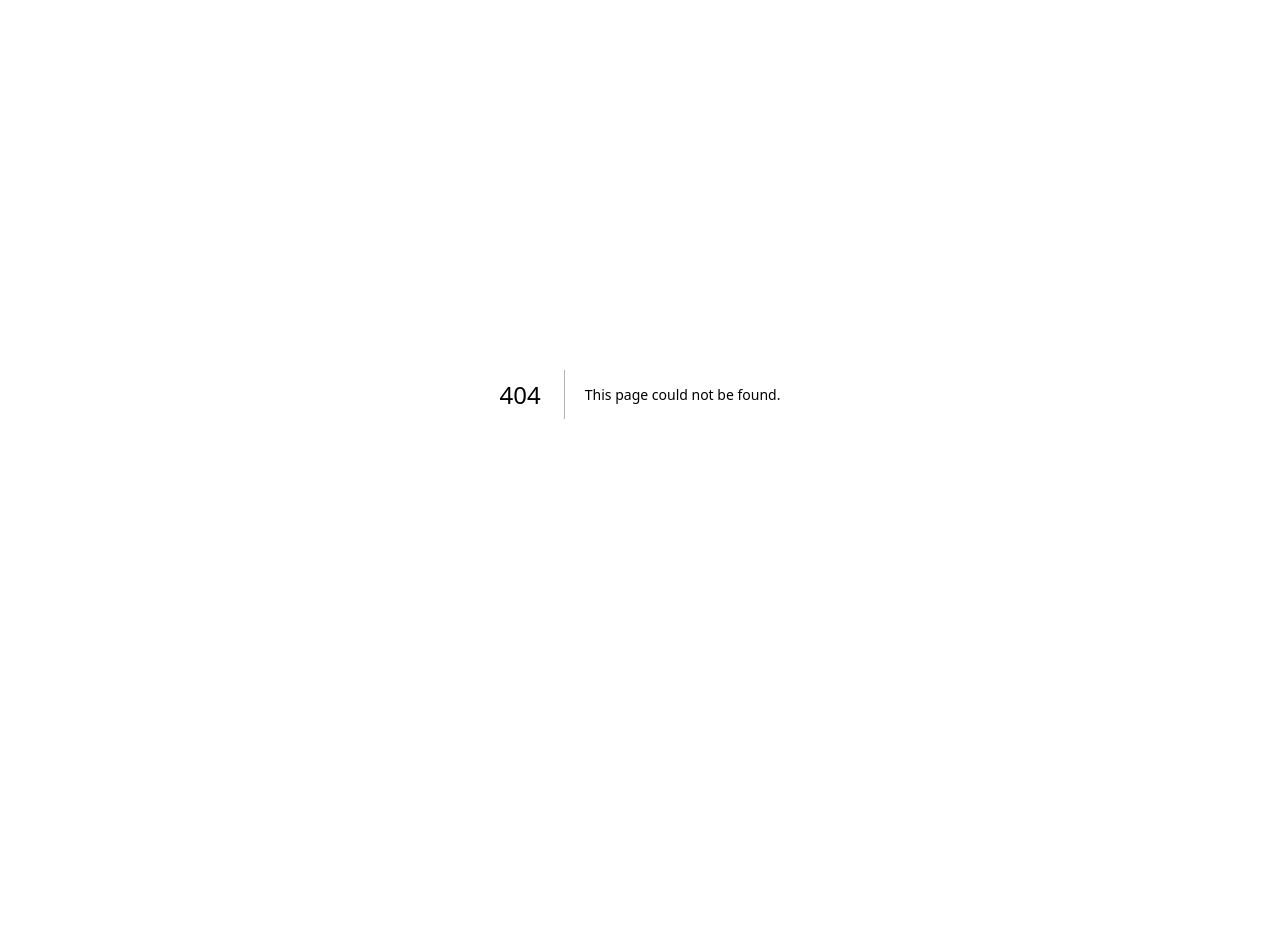
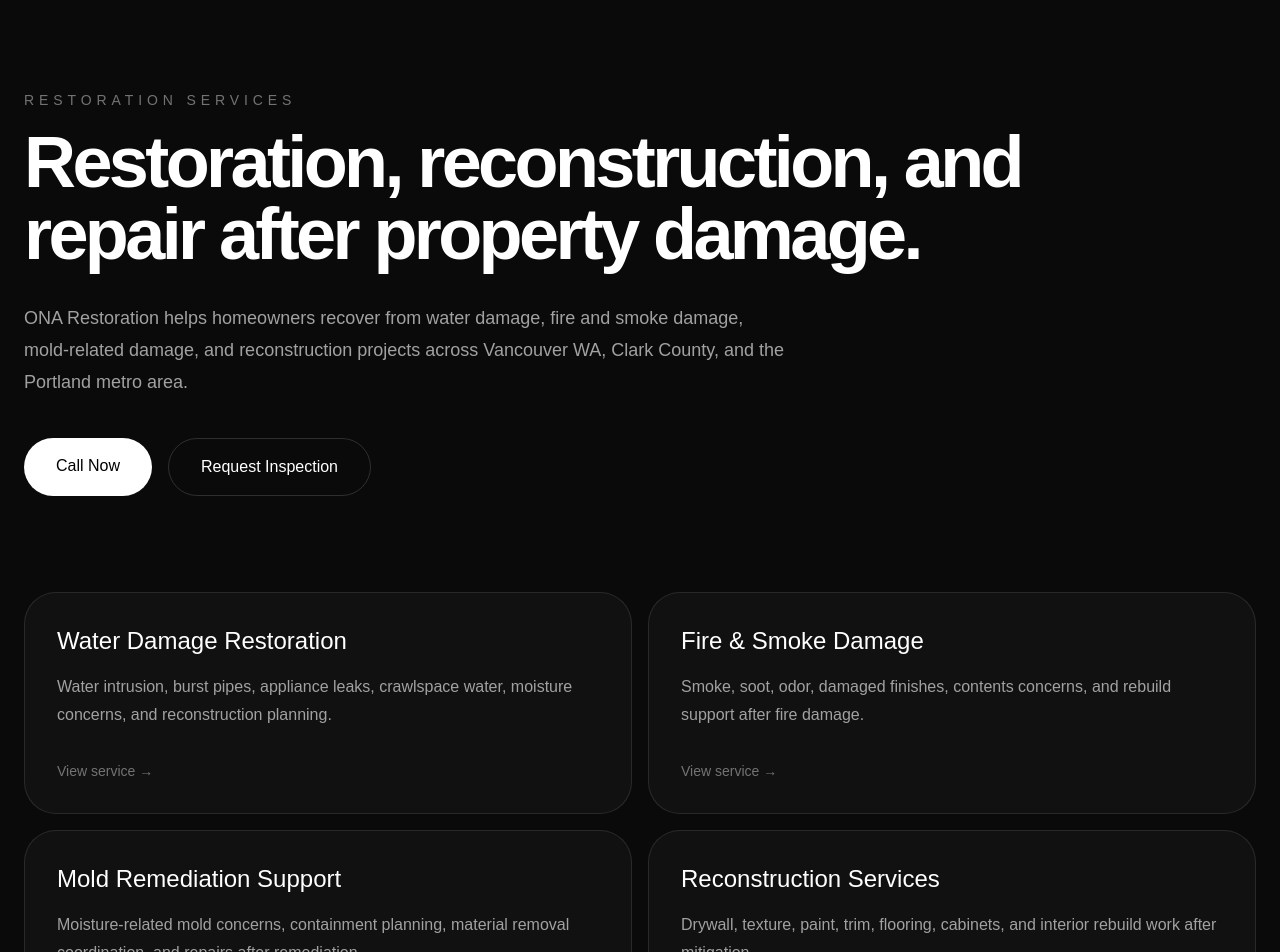
Before and after one commit to dmitzin-web/ona-restore, a Next.js app: page /restoration in a window 1280 px wide. Before the commit this address had no page. Shown: the part 120-1072 px from the top of the page. Before the commit the page ends 914 px from the top, so only its background shows below. Built offline with nearby package versions, Linux system fonts and the light colour scheme.

Commit message:
Add restoration services hub page

```diff
--- /dev/null
+++ b/app/restoration/page.tsx
@@ -0,0 +1,152 @@
+const services = [
+  {
+    title: 'Water Damage Restoration',
+    href: '/restoration/water-damage',
+    description:
+      'Water intrusion, burst pipes, appliance leaks, crawlspace water, moisture concerns, and reconstruction planning.',
+  },
+  {
+    title: 'Fire & Smoke Damage',
+    href: '/restoration/fire-smoke-damage',
+    description:
+      'Smoke, soot, odor, damaged finishes, contents concerns, and rebuild support after fire damage.',
+  },
+  {
+    title: 'Mold Remediation Support',
+    href: '/restoration/mold-remediation',
+    description:
+      'Moisture-related mold concerns, containment planning, material removal coordination, and repairs after remediation.',
+  },
+  {
+    title: 'Reconstruction Services',
+    href: '/restoration/reconstruction',
+    description:
+      'Drywall, texture, paint, trim, flooring, cabinets, and interior rebuild work after mitigation.',
+  },
+]
+
+export const metadata = {
+  title: 'Restoration Services in Vancouver WA | ONA Restoration',
+  description:
+    'Water damage restoration, fire and smoke damage restoration, mold remediation support, and reconstruction services in Vancouver WA, Clark County, and Portland metro.',
+}
+
+export default function RestorationPage() {
+  return (
+    <main className="min-h-screen bg-neutral-950 text-white">
+      <section className="mx-auto max-w-7xl px-6 py-24">
+        <p className="mb-4 text-sm uppercase tracking-[0.35em] text-neutral-500">
+          Restoration Services
+        </p>
+
+        <h1 className="max-w-5xl text-5xl font-semibold tracking-[-0.05em] md:text-7xl">
+          Restoration, reconstruction, and repair after property damage.
+        </h1>
+
+        <p className="mt-8 max-w-3xl text-lg leading-8 text-neutral-400">
+          ONA Restoration helps homeowners recover from water damage, fire and
+          smoke damage, mold-related damage, and reconstruction projects across
+          Vancouver WA, Clark County, and the Portland metro area.
+        </p>
+
+        <div className="mt-10 flex flex-col gap-4 sm:flex-row">
+          <a
+            href="tel:+13600000000"
+            className="rounded-full bg-white px-8 py-4 text-center font-medium text-black"
+          >
+            Call Now
+          </a>
+
+          <a
+            href="/contact"
+            className="rounded-full border border-white/15 px-8 py-4 text-center font-medium"
+          >
+            Request Inspection
+          </a>
+        </div>
+      </section>
+
+      <section className="mx-auto max-w-7xl px-6 pb-24">
+        <div className="grid gap-4 md:grid-cols-2">
+          {services.map((service) => (
+            <a
+              key={service.href}
+              href={service.href}
+              className="group rounded-[2rem] border border-white/10 bg-white/[0.03] p-8 transition hover:border-white/25 hover:bg-white/[0.06]"
+            >
+              <h2 className="text-2xl font-medium">
+                {service.title}
+              </h2>
+
+              <p className="mt-4 leading-7 text-neutral-400">
+                {service.description}
+              </p>
+
+              <div className="mt-8 text-sm text-neutral-500 group-hover:text-white">
+                View service →
+              </div>
+            </a>
+          ))}
+        </div>
+      </section>
+
+      <section className="border-t border-white/10">
+        <div className="mx-auto grid max-w-7xl gap-10 px-6 py-24 md:grid-cols-2">
+          <div>
+            <p className="text-sm uppercase tracking-[0.35em] text-neutral-500">
+              Insurance-related restoration
+            </p>
+
+            <h2 className="mt-4 text-4xl font-semibold tracking-[-0.04em] md:text-6xl">
+              Damage repair needs clear documentation.
+            </h2>
+          </div>
+
+          <div>
+            <p className="text-lg leading-8 text-neutral-400">
+              Restoration projects often involve affected materials, mitigation
+              work, rebuild scope, moisture concerns, smoke contamination, and
+              insurance-related documentation. ONA Restoration helps organize
+              the visible conditions and repair path.
+            </p>
+
+            <a
+              href="/insurance-claims"
+              className="mt-8 inline-flex rounded-full border border-white/10 px-7 py-3.5 text-sm font-medium transition hover:border-white/30"
+            >
+              Insurance Claim Support
+            </a>
+          </div>
+        </div>
+      </section>
+
+      <section className="border-t border-white/10">
+        <div className="mx-auto grid max-w-7xl gap-10 px-6 py-24 md:grid-cols-2">
+          <div>
+            <p className="text-sm uppercase tracking-[0.35em] text-neutral-500">
+              Service areas
+            </p>
+
+            <h2 className="mt-4 text-4xl font-semibold tracking-[-0.04em] md:text-6xl">
+              Built around Clark County.
+            </h2>
+          </div>
+
+          <div>
+            <p className="text-lg leading-8 text-neutral-400">
+              Serving Vancouver, Camas, Washougal, Battle Ground, Ridgefield,
+              Salmon Creek, Hazel Dell, and surrounding Clark County areas.
+            </p>
+
+            <a
+              href="/locations"
+              className="mt-8 inline-flex rounded-full border border-white/10 px-7 py-3.5 text-sm font-medium transition hover:border-white/30"
+            >
+              View Service Areas
+            </a>
+          </div>
+        </div>
+      </section>
+    </main>
+  )
+}
--- a/app/sitemap.ts
+++ b/app/sitemap.ts
@@ -10,6 +10,10 @@
     },
     {
       url: `${baseUrl}/contact`,
+      lastModified: new Date(),
+    },
+    {
+      url: `${baseUrl}/restoration`,
       lastModified: new Date(),
     },
     {
--- a/components/Header.tsx
+++ b/components/Header.tsx
@@ -11,6 +11,10 @@
 <nav className="hidden items-center gap-8 text-sm text-neutral-300 md:flex">
   <Link href="/" className="hover:text-white">
     Home
+  </Link>
+
+  <Link href="/restoration" className="hover:text-white">
+    Restoration
   </Link>
 
   <Link href="/restoration/water-damage" className="hover:text-white">
```
